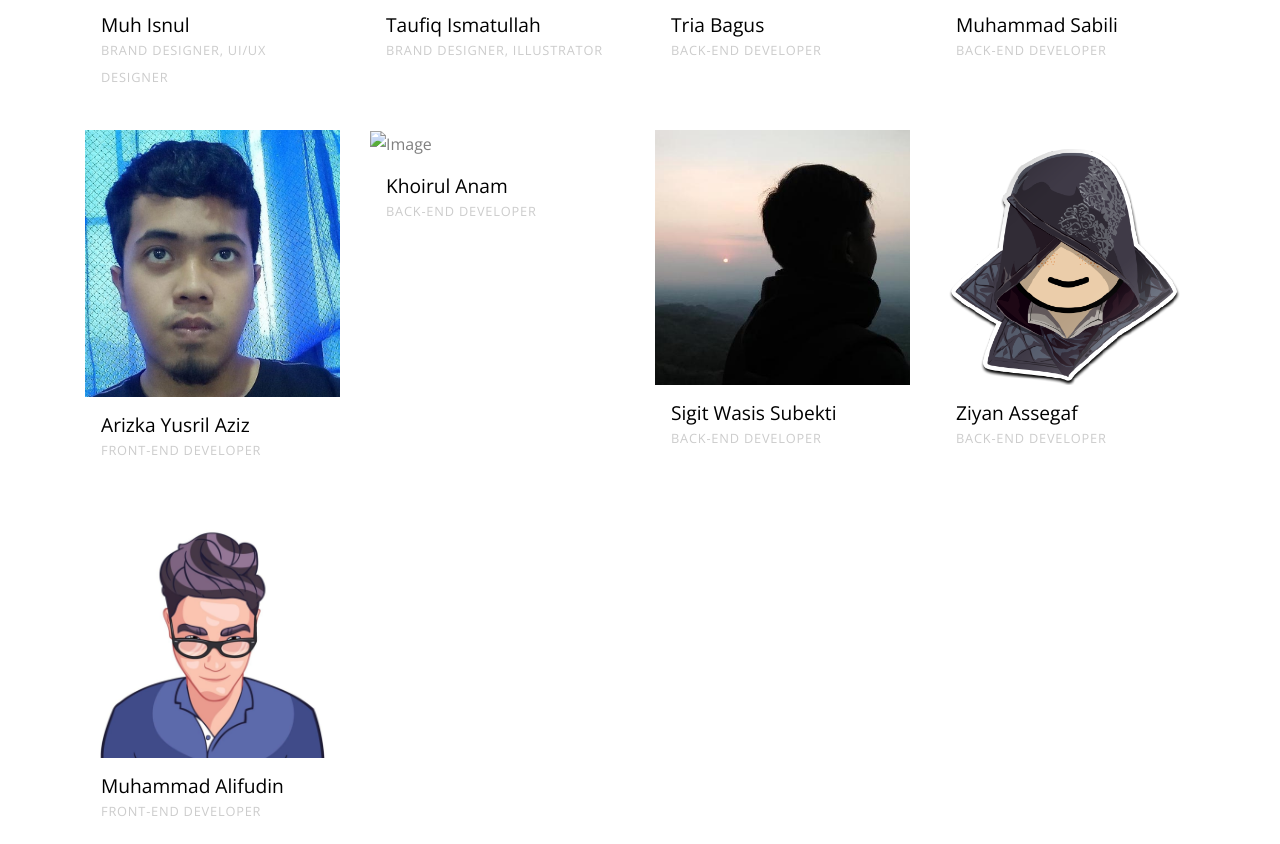
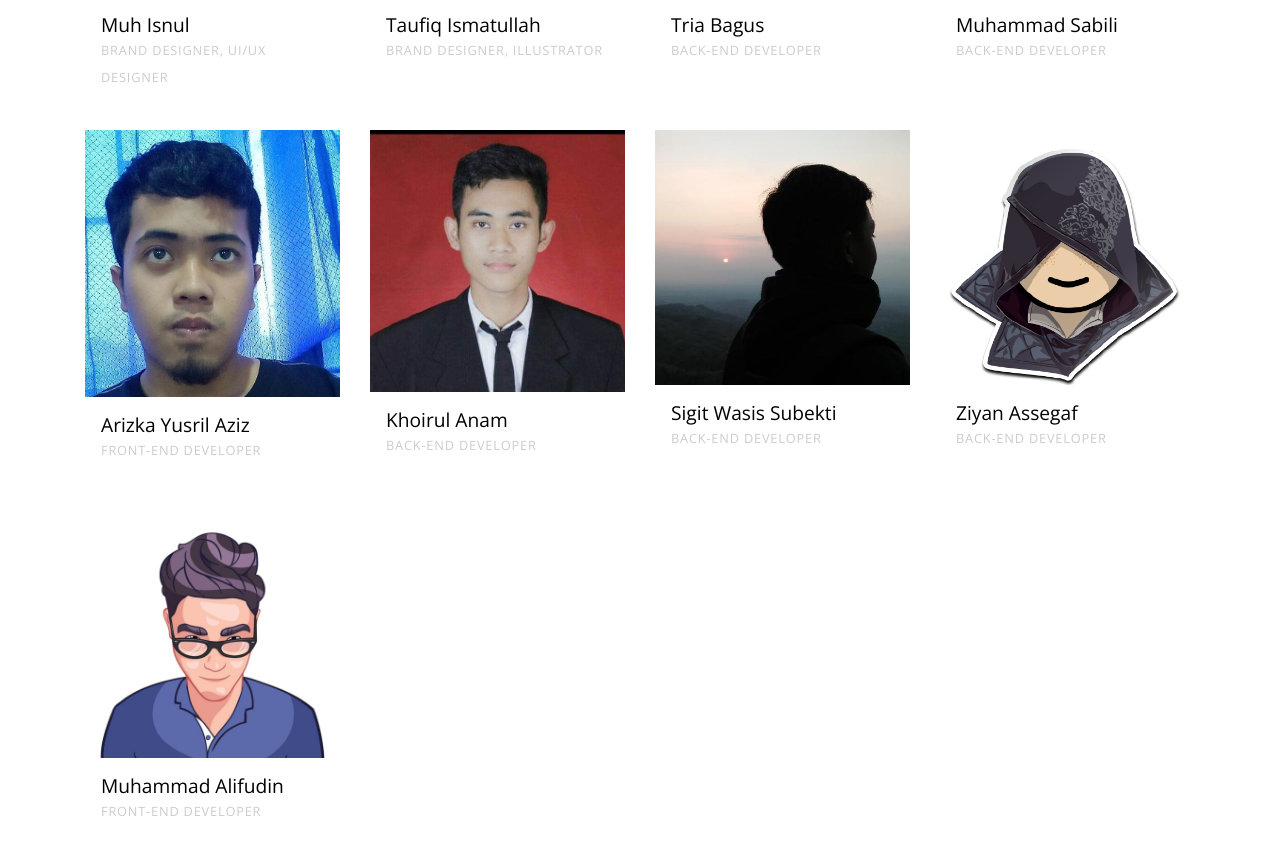
Before and after one commit to qodr-andalus/qodr-andalus.github.io, a plain HTML site: page index.html in a window 1280 px wide. Shown: the part 2021-2865 px from the top of the page. Drawn offline with nearby package versions, Linux system fonts and the light colour scheme; files whose address does not match are found by name.

Commit message:
intial commit

```diff
--- a/index.html
+++ b/index.html
@@ -419,13 +419,13 @@
             <div class="team-member">
               <figure>
                 <ul class="social">
-                  <li><a href="#"><span class="icon-facebook"></span></a></li>
-                  <li><a href="#"><span class="icon-medium"></span></a></li>
-                  <li><a href="#"><span class="icon-linkedin"></span></a></li>
-                  <li><a href="#"><span class="icon-github"></span></a></li>
-                  <li><a href="#"><span class="icon-gitlab"></span></a></li>
+                  <!-- <li><a href="#"><span class="icon-gitlab"></span></a></li> -->
+                  <!-- <li><a href="#"><span class="icon-medium"></span></a></li> -->
+                  <li><a href="https://www.facebook.com/profile.php?id=100010578346283"><span class="icon-facebook"></span></a></li>
+                  <li><a href="https://www.linkedin.com/in/khoirul-anam-5637b2179/"><span class="icon-linkedin"></span></a></li>
+                  <li><a href="https://github.com/khoirulhp"><span class="icon-github"></span></a></li>
                 </ul>
-                <img src="images/profile/" alt="Image" class="img-fluid">
+                <img src="images/profile/anam.jpg" alt="Image" class="img-fluid">
               </figure>
               <div class="p-3">
                 <h3>Khoirul Anam</h3>
@@ -931,7 +931,7 @@
             <p class="mb-4">
               <span class="icon-phone d-block h4 text-primary"></span>
               <p>+62 8133 4769 154  (Tria Bagus)</p>
-              <!-- <p>+62 8133 4769 154  (Khoirul Anam)</p> -->
+              <p>+62 8566 4883 680  (Khoirul Anam)</p>
             </p>
           </div>
           <div class="col-md-4 text-center">
```
Also changed, not shown: images/profile/anam.jpeg (added), images/profile/anam.jpg (added), nitro/images/profile/anam.jpeg (added).
